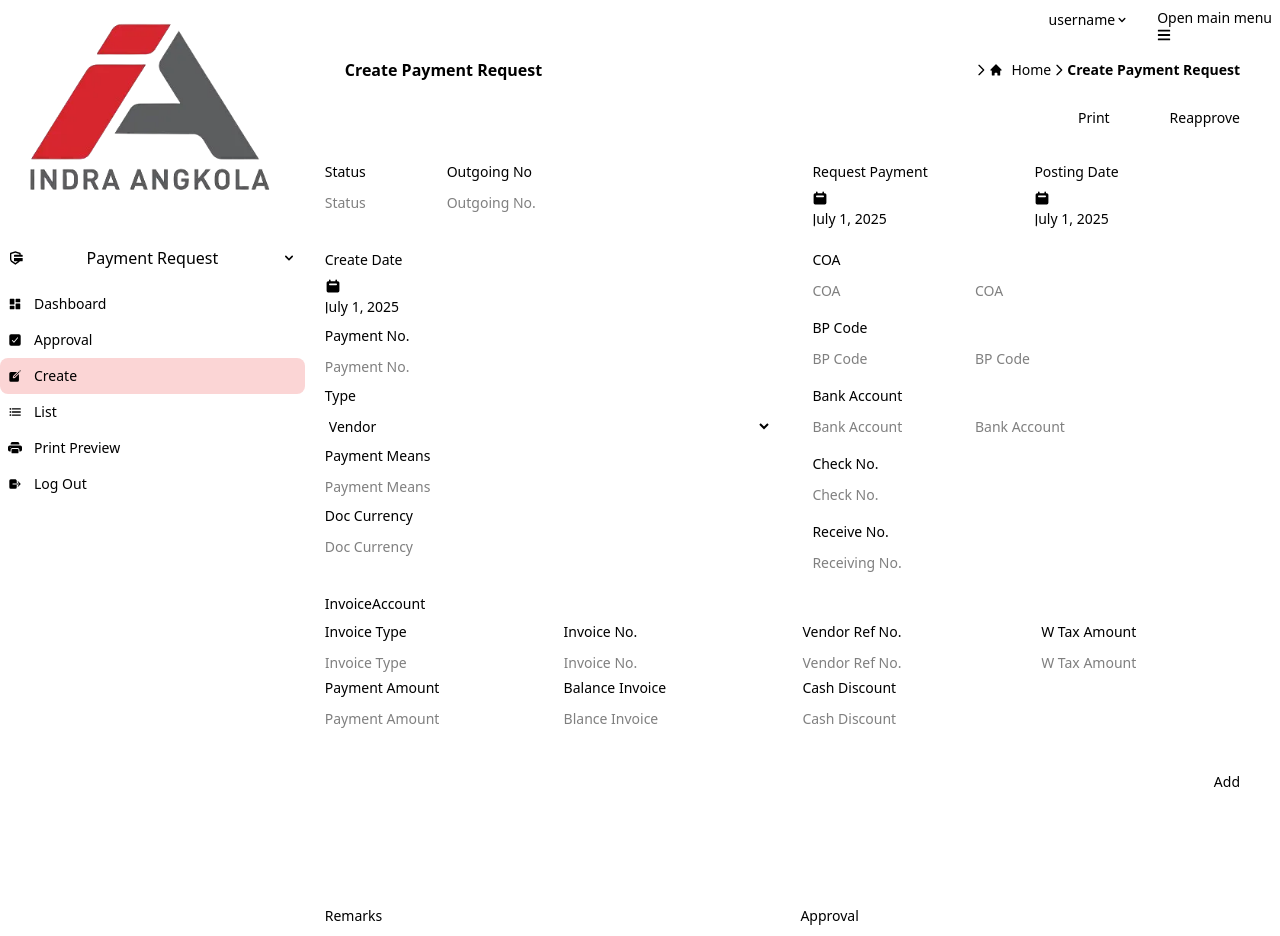
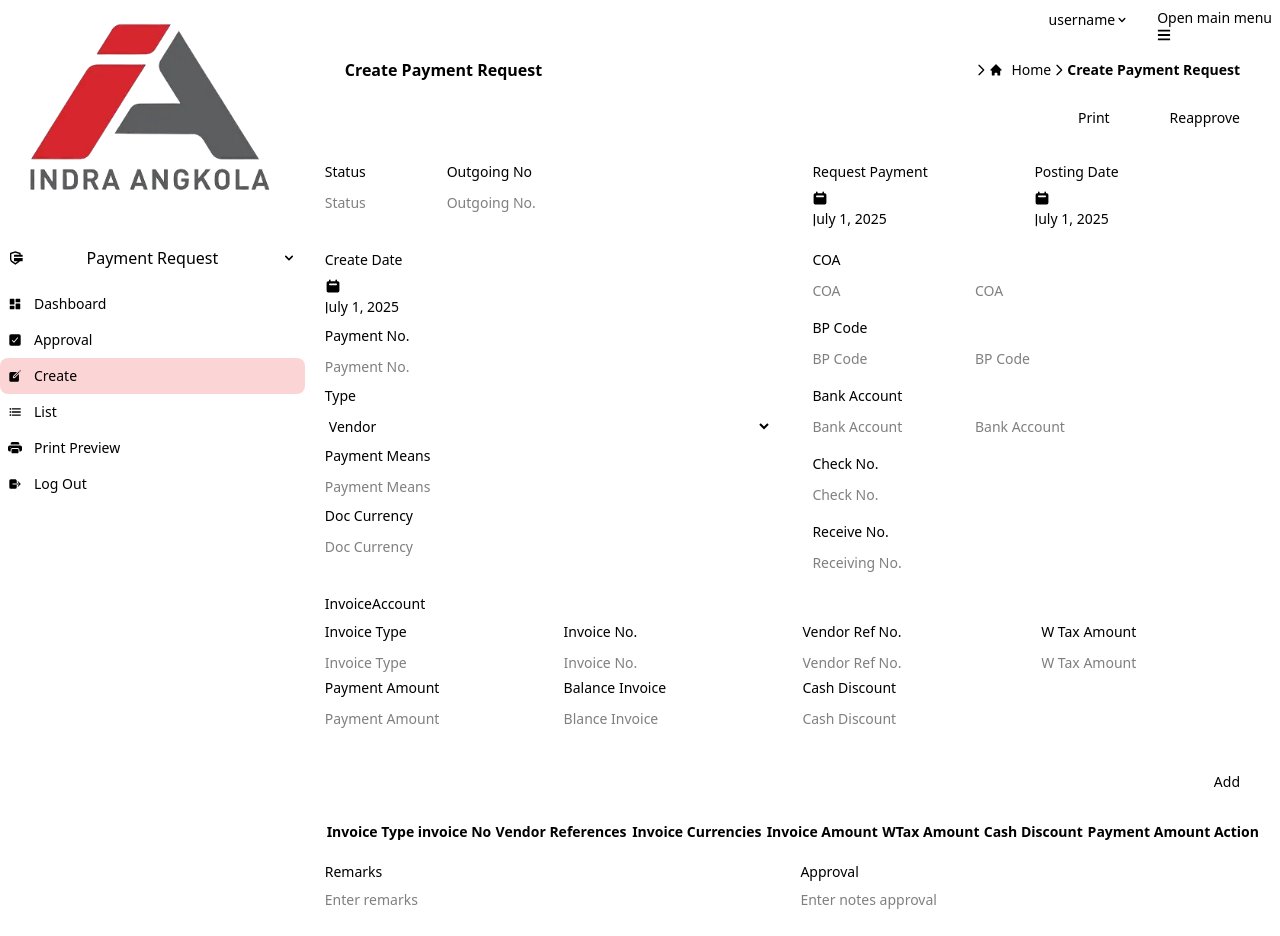
Before and after one commit to MASVW/ui-payment-request, a React (Vite) app: page /create-payment-request in a window 1280 px wide. Shown: the top 936 px of the page. Built offline with nearby package versions, Linux system fonts and the light colour scheme.

Commit message:
Refactor: - Adding some logic for handling data
Create:
- Adding some service for data handling and parsing raw dta to required payload from API

TODO:
- Create validation
- Create Error handler
-  draft
-  success handler

```diff
--- a/package.json
+++ b/package.json
@@ -13,6 +13,7 @@
     "postinstall": "flowbite-react patch"
   },
   "dependencies": {
+    "dayjs": "^1.11.13",
     "flowbite-react": "^0.11.7",
     "react": "^19.1.0",
     "react-dom": "^19.1.0",
--- a/src/pages/Create.tsx
+++ b/src/pages/Create.tsx
@@ -13,8 +13,10 @@ import {
 } from "flowbite-react";
 import { CustomInput } from "../components/CustomInput";
 import { CustomButton } from "../components/CustomButton";
-import { useRef, useState } from "react";
+import { useEffect, useRef, useState } from "react";
 import { Form } from "react-router-dom";
+import { buildPaymentRequestPayload } from "../service/buildPaymentRequestPayload";
+
 
 
 export default function CreatePaymentForm() {
@@ -39,6 +41,65 @@ export default function CreatePaymentForm() {
     bankAccInput: "",
     checkNo: "",
     receiveNo: "",
+    remarks: "",
+    approval: ""
+  });
+
+  const [collectData, setCollectData] = useState([]);
+
+  const [detailDraft, setDetailDraft] = useState(
+    {
+      invType: "",
+      invoiceNo: "",
+      vendorRef: "",
+      invoiceAmount: "",
+      paymentAmount: "",
+      balanceInvoice: "",
+      cashDisc: "",
+      accNo: "",
+      remarkDetail: "",
+      proj: "",
+      wTaxAmount: "",
+      noFPK: "",
+      dept: "",
+      locPool: "",
+      d3: "",
+
+      d4: "",
+      d5: "",
+    });
+
+
+  function handleChange(e) {
+    const { name, value } = e.target;
+    setForm((prev) => ({
+      ...prev,
+      [name]: value,
+    }));
+    if (name === "type") {
+      tabsRef.current?.setActiveTab(value === "ACCOUNT" ? 1 : 0);
+      setCollectData([]);
+    }
+  }
+
+
+  function handleChangeCollection(e) {
+    const { name, value } = e.target;
+    setDetailDraft((prev) => ({
+      ...prev,
+      [name]: value,
+    }));
+  }
+
+  function handleSubmit(e) {
+    e.preventDefault();
+    const data = buildPaymentRequestPayload(form, collectData)
+    console.log(data);
+  }
+
+function handleAddDetail() {
+  setCollectData(prev => [...prev, detailDraft]);
+  setDetailDraft({
     invType: "",
     invoiceNo: "",
     vendorRef: "",
@@ -56,26 +117,12 @@ export default function CreatePaymentForm() {
     d3: "",
     d4: "",
     d5: "",
-    remarks: "",
-    approval: ""
   });
-
-  function handleChange(e) {
-    const { name, value } = e.target;
-    setForm((prev) => ({
-      ...prev,
-      [name]: value,
-    }));
-    if (name === "type") {
-      tabsRef.current?.setActiveTab(value === "ACCOUNT" ? 1 : 0);
-    }
   }
 
+  const lastIndex = collectData.length - 1;
+  const lastData = lastIndex >= 0 ? collectData[lastIndex] : {};
 
-  function handleSubmit(e) {
-    e.preventDefault();
-    console.log(form);
-  }
 
   const dataTesting = [
     {
@@ -106,6 +153,7 @@ export default function CreatePaymentForm() {
       label: "Account"
     }
   ];
+
   return (
     <form onSubmit={handleSubmit}>
       <div id="formCreateContent" className="grid grid-col-1 gap-y-5 mt-4 mb-5">
@@ -174,10 +222,7 @@ export default function CreatePaymentForm() {
         <Card>
           <Tabs aria-label="Full width tabs" variant="default" ref={tabsRef} onActiveTabChange={(tab) => setActiveTab(tab)}>
             {/* WHILE TYPE == ACCOUNT, IT SUPPOSED TO BE DISABLED */}
-            <TabItem
-                active
-                title="Invoice"
-                disabled={form.type === "ACCOUNT"}
+            <TabItem active title="Invoice" disabled={form.type === "ACCOUNT"}
               >
               {
                 form.type == "ACCOUNT" ? null :
@@ -186,24 +231,23 @@ export default function CreatePaymentForm() {
                     {
                       form.type == "CUSTOMER" ? null :
                       <>
-                        <CustomInput id="invType" type="text" label="Invoice Type" placeholder="Invoice Type" value={form.invType} onChange={handleChange} />
-                        <CustomInput id="invoiceNo" type="text" label="Invoice No." placeholder="Invoice No." value={form.invoiceNo} onChange={handleChange} />
+                        <CustomInput id="invType" type="text" label="Invoice Type" placeholder="Invoice Type" value={detailDraft.invType} onChange={handleChangeCollection} />
+                        <CustomInput id="invoiceNo" type="text" label="Invoice No." placeholder="Invoice No." value={detailDraft.invoiceNo} onChange={handleChangeCollection} />
                       </>
                     }
 
-                    <CustomInput id="vendorRef" type="text" label="Vendor Ref No." placeholder="Vendor Ref No." value={form.vendorRef} onChange={handleChange} />
-                    {/* <CustomInput id="invoiceAmount" type="text" label="Invoice Amount" placeholder="Invoice Amount" value={form.invoiceAmount} onChange={handleChange} /> */}
-                    <CustomInput id="wTaxAmount" type="text" label="W Tax Amount" placeholder="W Tax Amount" value={form.wTaxAmount} onChange={handleChange} />
-                    <CustomInput id="paymentAmount" type="text" label="Payment Amount" placeholder="Payment Amount" value={form.paymentAmount} onChange={handleChange} />
+                    <CustomInput id="vendorRef" type="text" label="Vendor Ref No." placeholder="Vendor Ref No." value={detailDraft.vendorRef} onChange={handleChangeCollection} />
+                    {/* <CustomInput id="invoiceAmount" type="text" label="Invoice Amount" placeholder="Invoice Amount" value={detailDraft.invoiceAmount} onChange={handleChangeCollection} /> */}
+                    <CustomInput id="wTaxAmount" type="text" label="W Tax Amount" placeholder="W Tax Amount" value={detailDraft.wTaxAmount} onChange={handleChangeCollection} />
+                    <CustomInput id="paymentAmount" type="text" label="Payment Amount" placeholder="Payment Amount" value={detailDraft.paymentAmount} onChange={handleChangeCollection} />
 
                     {
                       form.type == "CUSTOMER" ? null :
                       <>
-                        <CustomInput id="balanceInvoice" type="text" label="Balance Invoice" placeholder="Blance Invoice" value={form.balanceInvoice} onChange={handleChange} />
-                        <CustomInput id="cashDisc" type="text" label="Cash Discount" placeholder="Cash Discount" value={form.cashDisc} onChange={handleChange} />
+                        <CustomInput id="balanceInvoice" type="text" label="Balance Invoice" placeholder="Blance Invoice" value={detailDraft.balanceInvoice} onChange={handleChangeCollection} />
+                        <CustomInput id="cashDisc" type="text" label="Cash Discount" placeholder="Cash Discount" value={detailDraft.cashDisc} onChange={handleChangeCollection} />
                       </>
                     }
-
                   </div>
                 )
               }
@@ -215,71 +259,154 @@ export default function CreatePaymentForm() {
                 <div className="grid grid-cols-1 md:grid-cols-2 gap-4 mb-4">
                 <CustomInput id="accNo" type="text" label="Account No." placeholder="Invoice Type"
                 // REQUIRED LOGIC HERE
-                value={form.accNo} onChange={handleChange} />
+                value={detailDraft.accNo} onChange={handleChangeCollection} />
                 <CustomInput id="remarkDetail" type="text" label="Remarks Detail" placeholder="Remark Detail"
                 // REQUIRED LOGIC HERE
-                value={form.remarkDetail} onChange={handleChange} />
+                value={detailDraft.remarkDetail} onChange={handleChangeCollection} />
                 <CustomInput id="proj" type="text" label="Project" placeholder="Project"
                 // REQUIRED LOGIC HERE
-                value={form.proj} onChange={handleChange} />
+                value={detailDraft.proj} onChange={handleChangeCollection} />
 
                 <CustomInput id="noFPK" type="text" label="No. FPK" placeholder="No. FPK"
                 // REQUIRED LOGIC HERE
-                value={form.noFPK} onChange={handleChange} />
+                value={detailDraft.noFPK} onChange={handleChangeCollection} />
                 <CustomInput id="dept" type="text" label="Department" placeholder="Department"
                 // REQUIRED LOGIC HERE
-                value={form.dept} onChange={handleChange} />
+                value={detailDraft.dept} onChange={handleChangeCollection} />
                 <CustomInput id="locPool" type="text" label="Lokasi Pool" placeholder="Lokasi Pool"
                 // REQUIRED LOGIC HERE
-                value={form.locPool} onChange={handleChange} />
+                value={detailDraft.locPool} onChange={handleChangeCollection} />
                 <CustomInput id="d3" type="text" label="Dimension 3" placeholder="Dimension 3"
                 // REQUIRED LOGIC HERE
-                value={form.d3} onChange={handleChange} />
+                value={detailDraft.d3} onChange={handleChangeCollection} />
                 <CustomInput id="d4" type="text" label="Dimension 4" placeholder="Dimension 4"
                 // REQUIRED LOGIC HERE
-                value={form.d4} onChange={handleChange} />
+                value={detailDraft.d4} onChange={handleChangeCollection} />
                 <CustomInput id="d5" type="text" label="Dimension 5" placeholder="Dimension 5"
                 // REQUIRED LOGIC HERE
-                value={form.d5} onChange={handleChange} />
+                value={detailDraft.d5} onChange={handleChangeCollection} />
               </div>
               }
             </TabItem>
           </Tabs>
           <div className="w-full flex justify-end">
-            <Button>Add</Button>
+            <Button onClick={handleAddDetail}>Add</Button>
           </div>
         </Card>
 
         {/* Table Section */}
-        <Card className="overflow-x-auto mt-6">
-            <Table striped>
+        <div className="overflow-x-auto">
+            <Table striped className="mr-10">
               <TableHead>
-                <TableHeadCell>#</TableHeadCell>
-                <TableHeadCell>Type</TableHeadCell>
-                <TableHeadCell>Entry</TableHeadCell>
-                <TableHeadCell>Invoice No.</TableHeadCell>
-                <TableHeadCell>Vendor</TableHeadCell>
-                <TableHeadCell>Field</TableHeadCell>
-                <TableHeadCell>Field</TableHeadCell>
-                <TableHeadCell>Field</TableHeadCell>
-                <TableHeadCell>Field</TableHeadCell>
+                {
+                  form.type == "VENDOR" ?
+                  <>
+                    <TableHeadCell>Invoice Type</TableHeadCell>
+                    <TableHeadCell>invoice No</TableHeadCell>
+                    <TableHeadCell>Vendor References</TableHeadCell>
+
+                    {/* TIDAK ADA FIELD */}
+                    <TableHeadCell>Invoice Currencies</TableHeadCell>
+
+                    <TableHeadCell>Invoice Amount</TableHeadCell>
+                    <TableHeadCell>WTax Amount</TableHeadCell>
+
+                    <TableHeadCell>Cash Discount</TableHeadCell>
+                    <TableHeadCell>Payment Amount</TableHeadCell>
+                  </>
+                  :
+                  null
+                }
+
+                {
+                  form.type == "CUSTOMER" ?
+                  <>
+                    <TableHeadCell>WTax Amount</TableHeadCell>
+                  </>
+                  :
+                  ""
+                }
+
+                {
+                  form.type == "ACCOUNT" ?
+                  <>
+                    <TableHeadCell>Account No.</TableHeadCell>
+                    <TableHeadCell>Account Name</TableHeadCell>
+                    <TableHeadCell>Department</TableHeadCell>
+                    <TableHeadCell>No. Pool</TableHeadCell>
+                    <TableHeadCell>Dimension 3</TableHeadCell>
+                    <TableHeadCell>Dimension 4</TableHeadCell>
+                    <TableHeadCell>FPK</TableHeadCell>
+                    <TableHeadCell>Remark</TableHeadCell>
+                    <TableHeadCell>Payment Amount</TableHeadCell>
+                  </>
+                  :
+                  null
+                }
+
+                <TableHeadCell>Action</TableHeadCell>
+
               </TableHead>
               <TableBody>
                 {/* Rows will go here dynamically */}
-                <TableRow>
-                  <TableCell>1</TableCell>
-                  <TableCell>Sample</TableCell>
-                  <TableCell>001</TableCell>
-                  <TableCell>INV-2025</TableCell>
-                  <TableCell>Vendor A</TableCell>
-                  <TableCell>-</TableCell>
-                  <TableCell>-</TableCell>
-                  <TableCell>-</TableCell>
-                  <TableCell>-</TableCell>
-                </TableRow>
+                {
+                  collectData.map((item, idx) => (
+                    <TableRow>
+                      {
+                        form.type == "VENDOR" ?
+                        <>
+                          <TableCell>{collectData[idx].invType}</TableCell>
+                          <TableCell>{collectData[idx].invoiceNo}</TableCell>
+                          <TableCell>{collectData[idx].vendorRef}</TableCell>
+                          <TableCell>INVOICE CURRENCIES</TableCell>
+                          <TableCell>{collectData[idx].invoiceAmount}</TableCell>
+                          <TableCell>{collectData[idx].wTaxAmount}</TableCell>
+                          <TableCell>{collectData[idx].cashDisc}</TableCell>
+                          <TableCell>{collectData[idx].paymentAmount}</TableCell>
+                        </>
+                        :
+                        null
+                      }
+
+                      {/* TIDAK ADA FIELD */}
+
+                      {
+                        form.type == "CUSTOMER" ?
+                        <>
+                          <TableCell>{collectData[idx].wTaxAmount}</TableCell>
+                        </>
+                        :
+                        null
+                      }
+
+
+
+
+
+                      {
+                        form.type == "ACCOUNT" ?
+                        <>
+                          <TableCell>{collectData[idx].accNo}</TableCell>
+                          <TableCell>Account Number</TableCell>
+                          <TableCell>{collectData[idx].dept}</TableCell>
+                          <TableCell>{collectData[idx].locPool}</TableCell>
+                          <TableCell>{collectData[idx].d3}</TableCell>
+                          <TableCell>{collectData[idx].d4}</TableCell>
+                          <TableCell>{collectData[idx].noFPK}</TableCell>
+                          <TableCell>{collectData[idx].remarkDetail}</TableCell>
+                          <TableCell>{collectData[idx].paymentAmount}</TableCell>
+                        </>
+                        :
+                        null
+                      }
+
+                      <TableCell><CustomButton name="DELETE"/></TableCell>
+                    </TableRow>
+                  ))
+                }
               </TableBody>
             </Table>
-        </Card>
+        </div>
         {/* Remarks Section */}
         <div className="grid grid-cols-1 md:grid-cols-2 gap-4">
           <CustomInput id="remarks" label="Remarks" type="textArea" placeholder="Enter remarks" required={true} value={form.remarks} onChange={handleChange} />
--- /dev/null
+++ b/src/service/buildPaymentRequestPayload.ts
@@ -0,0 +1,130 @@
+import dayjs from "dayjs";
+type FormItem = {
+    no: any,
+    createDate: Date,
+    type: string,
+    means: string,
+    currencies: string,
+    status: string,
+    reqPayment: string,
+    postDate: string,
+    outgoingNum: string,
+    coaSelect: string,
+    coaInput: string,
+    bpCodeSelect: string,
+    bpCodeInput: string,
+    bankAccSelect: string,
+    bankAccInput: string,
+    checkNo: string,
+    receiveNo: string,
+    remarks: string,
+    approval: string
+};
+
+type CollectionItem = {
+    invoiceNo: string,
+    invoiceAmount: string,
+    cashDisc: string,
+    paymentAmount: string,
+    accNo: string,
+    accName: string,
+    vendorRef: string,
+    invoiceDue: string,
+    invoiceEntry: number,
+    invType: string,
+    invoiceCurr: string,
+    noFPK: string,
+    plant: string,
+    mesin: string,
+    dept: string,
+    remarkDetail: string,
+    proj: string,
+    d4: string,
+    d5: string,
+    wTaxAmount: string
+};
+
+type CollectionData = CollectionItem[];
+
+export function buildPaymentRequestPayload(form: FormItem, collection: CollectionData) {
+  return {
+    DocNum: null,
+    Period: null,
+    Instance: null,
+    Series: null,
+    Handwrtten: "N",
+    Status: "O",
+    RequestStatus: "W",
+    Creator: "",
+    Remark: form.remarks,
+    Canceled: "N",
+    Object: "UDO_PAY_REQ",
+    LogInst: null,
+    UserSign: null,
+    Transfered: "N",
+    CreateDate: form.createDate,
+    CreateTime: dayjs().format('HH:mm:ss'),
+    UpdateDate: null,
+    UpdateTime: null,
+    DataSource: "S",
+    U_SERRIESNAME: "BK102", //NO PLAT BK
+    U_TYPE: form.type,
+    U_PAYMEANS: form.means,
+    U_COA: form.coaSelect,
+    U_BANKACCCOMP: form.bankAccSelect,
+    U_BANKACC: form.bankAccInput || null,
+    U_BPCODE: form.bpCodeSelect,
+    U_COANAME: form.coaInput,
+    U_BANKNAME: form.bankAccInput,
+    U_BPNAME: form.bpCodeInput,
+    U_REVACCNO: null,
+    U_REVACCBANKNM: null,
+    U_REVACCNM: null,
+    U_STATUS: form.status,
+    U_TOTALPAY: collection.reduce((a, b) => a + (parseFloat(b.paymentAmount) || 0), 0), //CHECK
+    U_GRANDTOTAL: collection.reduce((a, b) => a + (parseFloat(b.paymentAmount) || 0), 0), //CHECK
+    U_NOTES: form.remarks,
+    U_NOTESAPP: null,
+    U_OUTPAYNO: form.outgoingNum,
+    U_CREATEDT: form.createDate,
+    U_REQPAYDT: form.reqPayment,
+    U_POSTDT: form.postDate,
+    U_CHECKNO: form.checkNo || null,
+    U_OUTPAYENTRY: null,
+    U_PAYCURR: form.currencies,
+    U_DOCRATE: 0,
+    U_BANKCHARGE: 0,
+    U_TOTALLEVELAPP: 0,
+    U_STSAPP: null,
+    U_VDADD: "Y",
+    U_ISPAY: null,
+    U_COAPAY: null,
+    VIT_PAYMENTREQDCollection: collection.map((item, idx) => ({
+      DocEntry: null,
+      LineId: idx + 1,
+      VisOrder: idx,
+      Object: "UDO_PAY_REQ",
+      LogInst: null,
+      U_INVOICENO: item.invoiceNo,
+      U_INVOICEAMT: Number(item.invoiceAmount) || 0,
+      U_CASHDISC: Number(item.cashDisc) || 0,
+      U_PAYMENTAMT: Number(item.paymentAmount) || 0,
+      U_ACCOUNTCODE: item.accNo || null,
+      U_ACCOUNTNM: item.accName || null,
+      U_VENDORREFNO: item.vendorRef || null,
+      U_INVDUEDATE: item.invoiceDue || null,
+      U_INVOICEENTRY: item.invoiceEntry || null,
+      U_INVOICETYPE: item.invType || null,
+      U_INVOICECURR: item.invoiceCurr || null,
+      U_PLANT: item.plant || null,
+      U_MESIN: item.mesin || null,
+      U_DEPT: item.dept || null,
+      U_REMARK: item.remarkDetail || null,
+      U_PROJECT: item.proj || null,
+      U_D4: item.d4 || null,
+      U_D5: item.d5 || null,
+      U_WTAX: Number(item.wTaxAmount) || 0,
+      U_FPK: item.noFPK || null,
+    })),
+  }
+}
```
Also changed, not shown: 1 other file (tests, documents, lock files or other folders).
